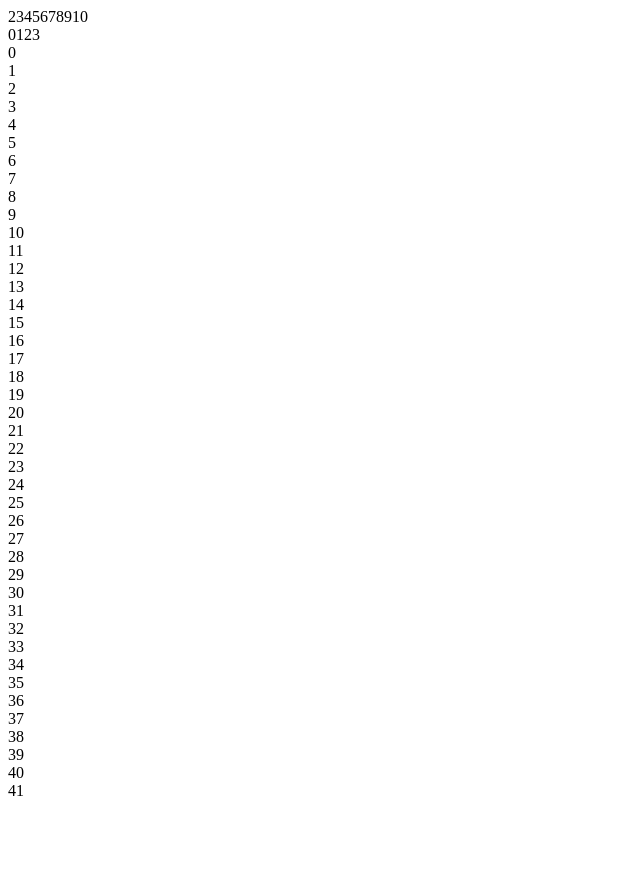
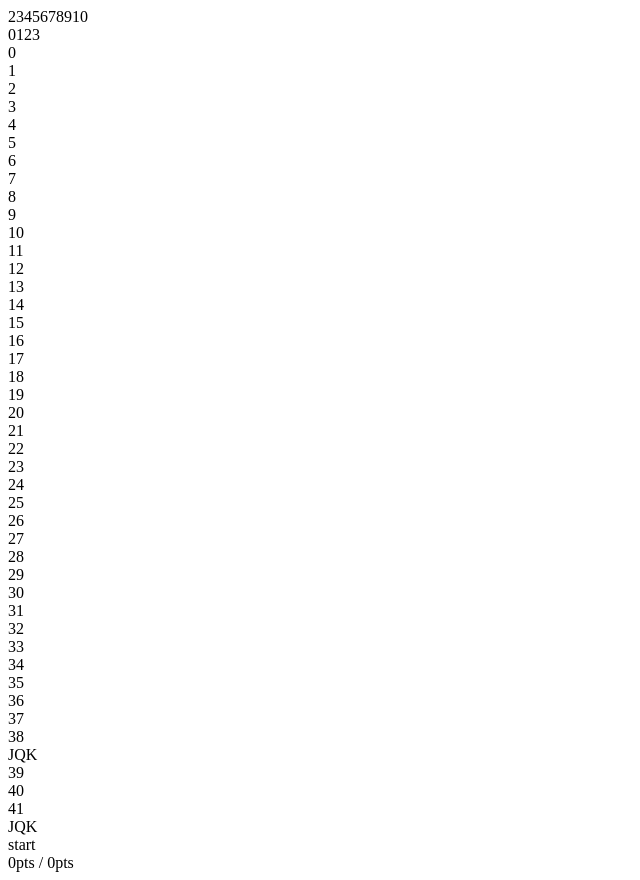
Before and after one commit to 370417/qr-haggis, a React app in the folder frontend/: page / in a window 1280 px wide. Shown: the whole page, without its empty margins (0-640 px from the left). Before the commit the page ends 808 px from the top, so only its background shows below. Built offline with nearby package versions, Linux system fonts and the light colour scheme; the HTML template or start-up script is replaced by a standard one.

Commit message:
Finish writing render() of react components

```diff
--- a/frontend/src/index.tsx
+++ b/frontend/src/index.tsx
@@ -3,14 +3,31 @@ import * as ReactDOM from 'react-dom';
 
 type Stage = "before game" | "play" | "wait" | "game over";
 
-class App extends React.Component<{}, {}> {
+type AppState = {
+    stage: Stage,
+    my_score: number,
+    opponent_score: number,
+    qrUrl: string,
+};
+
+class App extends React.Component<{}, AppState> {
+    constructor() {
+        super({});
+        this.state = {
+            stage: "before game",
+            my_score: 0,
+            opponent_score: 0,
+            qrUrl: "",
+        };
+    }
+
     render() {
         return (
-            <>
-                <CardGrid stage="before game" />
-                <Sidebar />
-                <Scores />
-            </>
+            <div id="app">
+                <CardGrid stage={this.state.stage} />
+                <Sidebar stage={this.state.stage} qrUrl={this.state.qrUrl} my_score={this.state.my_score} opponent_score={this.state.opponent_score} />
+                <Scores my_score={this.state.my_score} opponent_score={this.state.opponent_score} />
+            </div>
         );
     }
 }
@@ -23,6 +40,7 @@ class CardGrid extends React.Component<CardGridProps> {
     render() {
         let rankLabels = [];
         let suitLabels = [];
+        let wildcardLabels = ['J', 'Q', 'K'];
         for (let rank = 2; rank <= 10; rank++) {
             rankLabels.push(<span>{rank}</span>);
         }
@@ -45,8 +63,8 @@ class CardGrid extends React.Component<CardGridProps> {
             <div id="ranks"><span></span>{rankLabels}</div>
             <div id="suits">{suitLabels}</div>
             <div id="normal_cards">{normalCards}</div>
-            <div id="my_wildcards">{myWilcards}</div>
-            <div id="opponent_wildcards">{opponentWildcards}</div>
+            <div id="my_wildcards">{myWilcards}{wildcardLabels.map(label => <span>{label}</span>)}</div>
+            <div id="opponent_wildcards">{opponentWildcards}{wildcardLabels.map(label => <span>{label}</span>)}</div>
         </div>;
     }
 }
@@ -71,39 +89,89 @@ class Card extends React.Component<CardProps> {
     }
 }
 
-class Sidebar extends React.Component {
+type SidebarProps = {
+    stage: Stage,
+    my_score: number,
+    opponent_score: number,
+    qrUrl: string,
+};
+
+class Sidebar extends React.Component<SidebarProps> {
     render() {
-        return (
-            <>
-                <QRDisplay />
-                <Button />
-                <QRReader />
-            </>
-        );
+        switch (this.props.stage) {
+            case "before game":
+                return <>
+                    <Button stage={this.props.stage} my_score={this.props.my_score} opponent_score={this.props.opponent_score} />
+                    <QRReader />
+                </>;
+            case "play":
+                return <Button stage={this.props.stage} my_score={this.props.my_score} opponent_score={this.props.opponent_score} />
+            case "wait":
+                return <>
+                    <QRDisplay qrUrl={this.props.qrUrl} />
+                    <Button stage={this.props.stage} my_score={this.props.my_score} opponent_score={this.props.opponent_score} />
+                    <QRReader />
+                </>;
+            case "game over":
+                return <>
+                    <QRDisplay qrUrl={this.props.qrUrl} />
+                    <Button stage={this.props.stage} my_score={this.props.my_score} opponent_score={this.props.opponent_score} />
+                </>;
+        }
     }
 }
 
-class QRDisplay extends React.Component {
+type QRDisplayProps = {
+    qrUrl: string,
+};
+
+class QRDisplay extends React.Component<QRDisplayProps> {
     render() {
-        return <div></div>;
+        return <img id="qr_display" src={this.props.qrUrl} />;
     }
 }
 
-class Button extends React.Component {
+type ButtonProps = {
+    stage: Stage,
+    my_score: number,
+    opponent_score: number,
+};
+
+class Button extends React.Component<ButtonProps> {
     render() {
-        return <div></div>;
+        switch (this.props.stage) {
+            case 'before game':
+                return <div id="button">start</div>;
+            case 'play':
+                return <div id="button">play</div>;
+            case 'wait':
+                return <div id="button">wait</div>;
+            case 'game over':
+                if (this.props.my_score > this.props.opponent_score) {
+                    return <div id="button">you won</div>;
+                } else if (this.props.my_score < this.props.opponent_score) {
+                    return <div id="button">you lost</div>;
+                } else {
+                    return <div id="button">you tied</div>;
+                }
+        }
     }
 }
 
 class QRReader extends React.Component {
     render() {
-        return <div></div>;
+        return <div id="qr_reader"></div>;
     }
 }
 
-class Scores extends React.Component {
+type ScoresProps = {
+    my_score: number,
+    opponent_score: number,
+};
+
+class Scores extends React.Component<ScoresProps> {
     render() {
-        return <div></div>;
+        return <div id="scores">{this.props.my_score}pts / {this.props.opponent_score}pts</div>;
     }
 }
 
--- a/frontend/static/index.html
+++ b/frontend/static/index.html
@@ -5,7 +5,7 @@
     <title>Haggis</title>
     <meta charset="utf8" />
     <style>
-        #card_grid {
+        #app {
             position: relative;
         }
 
@@ -63,6 +63,42 @@
         #opponent_wildcards {
             left: 21em;
         }
+
+        #scores {
+            position: absolute;
+            top: 15em;
+            left: 12em;
+            width: 9em;
+            height: 3em;
+            text-align: center;
+            line-height: 3em;
+        }
+
+        #qr_display {
+            top: 0;
+        }
+
+        #qr_reader {
+            top: 12em;
+            background: #ddd;
+        }
+
+        #qr_display,
+        #qr_reader {
+            position: absolute;
+            left: 31.5em;
+            width: 9em;
+            height: 9em;
+        }
+
+        #button {
+            position: absolute;
+            top: 9em;
+            left: 31.5em;
+            width: 9em;
+            height: 2em;
+            background: #ddd;
+        }
     </style>
 </head>
 
```
